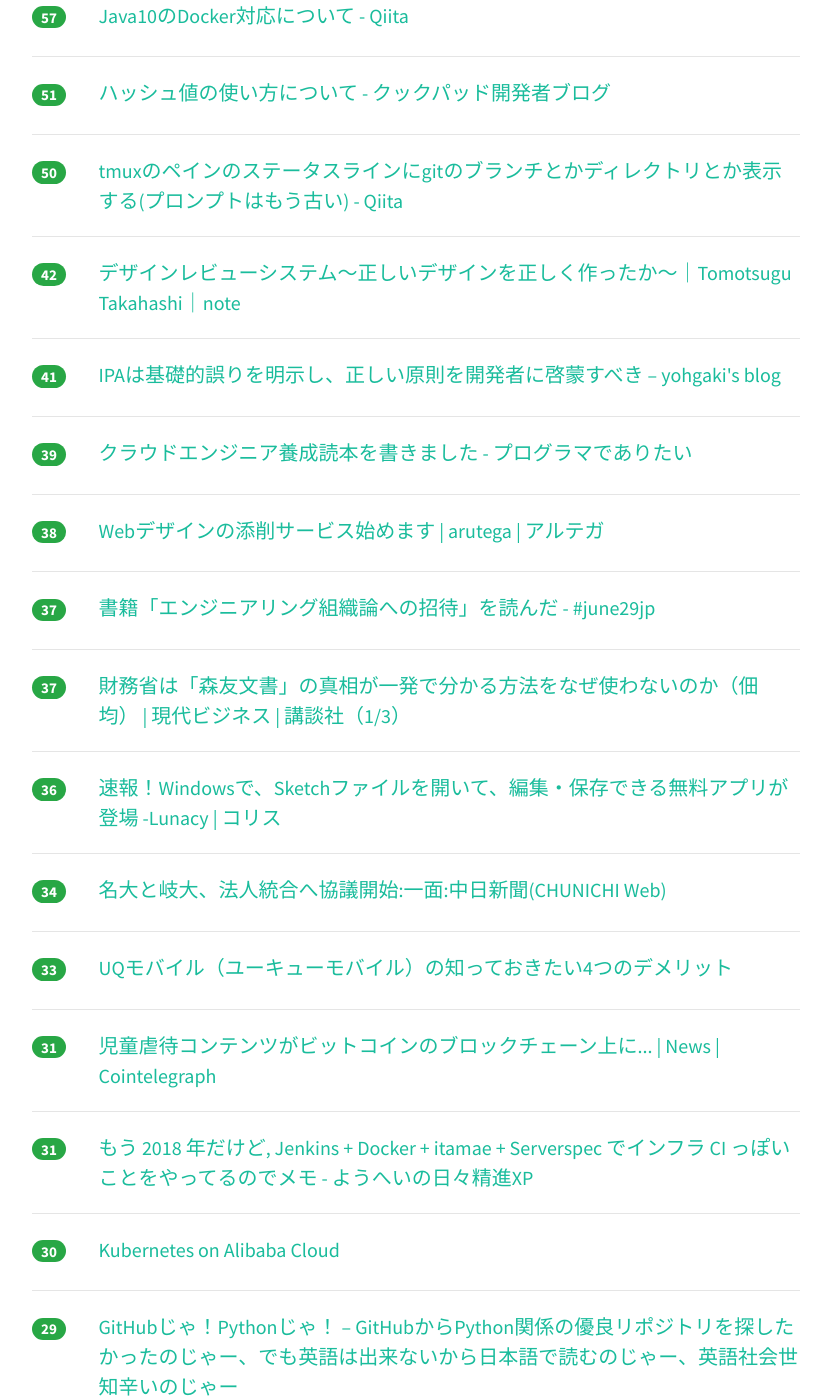
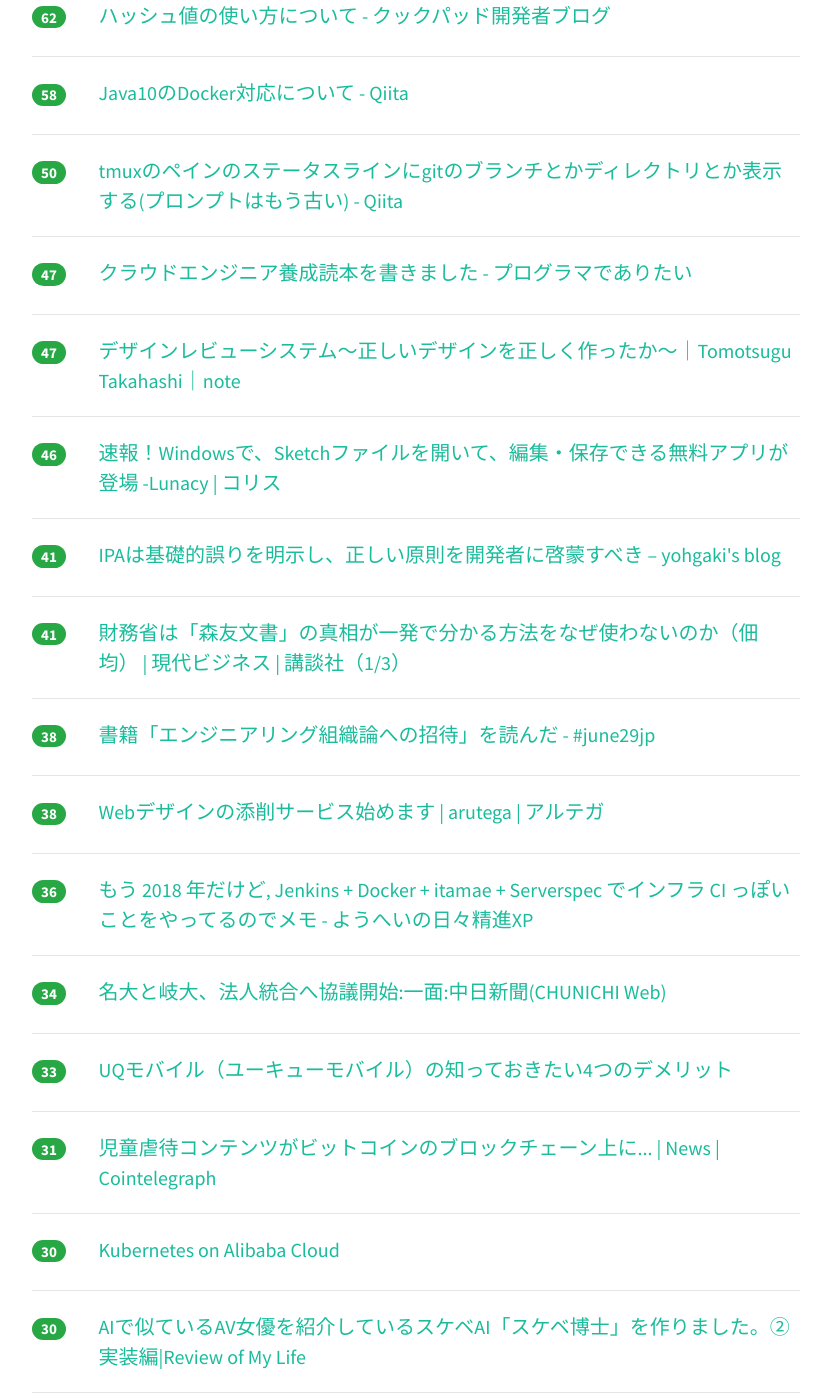
Before and after one commit to yatta47/hatena-matome-site, a Jekyll site: the page built from _posts/2018-03-22-hatena.md, in a window 1280 px wide and 1400 px high, scrolled down 987 px. Shown: the whole window, without its empty margins (224-1055 px from the left). Built offline with Jekyll 4.4.1, drawn with Linux system fonts in a browser that asks for light colours; nearby versions of some CDN libraries; some of the changed text lies outside the part shown.

Commit message:
Updated 2018-03-22

```diff
--- a/_posts/2018-03-22-hatena.md
+++ b/_posts/2018-03-22-hatena.md
@@ -1,38 +1,38 @@
 ---
 layout: post
 title:  "2018-03-22 はてぶIT"
-date:   2018-03-22 16:02:50
+date:   2018-03-22 17:01:25
 tags: [it-hotentry]
 ---
-48 件のデータあり
+51 件のデータあり
 
 <hr><div class="row">
-<div class="col-1"><span class="badge badge-pill badge-success h2">635</span></div>
+<div class="col-1"><span class="badge badge-pill badge-success h2">644</span></div>
 <div class="col-11"><a href='http://www.publickey1.jp/blog/18/jenkins_xgitdockerkubernetescicd.html' target='_blank'>「Jenkins X」発表。Git/Docker/Kubernetesに特化したことでCI/CD環境の構築運用を自動化 － Publickey</a></div>
 </div>
 <hr>
 <div class="row">
-<div class="col-1"><span class="badge badge-pill badge-success h2">451</span></div>
+<div class="col-1"><span class="badge badge-pill badge-success h2">496</span></div>
 <div class="col-11"><a href='http://blog.kamipo.net/entry/2018/03/22/084126' target='_blank'>MySQLのクエリの良し悪しはrows_examinedで判断する - かみぽわーる</a></div>
 </div>
 <hr>
 <div class="row">
-<div class="col-1"><span class="badge badge-pill badge-success h2">242</span></div>
+<div class="col-1"><span class="badge badge-pill badge-success h2">251</span></div>
 <div class="col-11"><a href='https://speakerdeck.com/pyama86/linuxkomandodebotorunetukuwodiao-beru' target='_blank'>Linuxコマンドでボトルネックを調べる // Speaker Deck</a></div>
 </div>
 <hr>
 <div class="row">
-<div class="col-1"><span class="badge badge-pill badge-success h2">202</span></div>
+<div class="col-1"><span class="badge badge-pill badge-success h2">207</span></div>
 <div class="col-11"><a href='https://anond.hatelabo.jp/20180322014102' target='_blank'>はてな村とかなんとか</a></div>
 </div>
 <hr>
 <div class="row">
-<div class="col-1"><span class="badge badge-pill badge-success h2">120</span></div>
+<div class="col-1"><span class="badge badge-pill badge-success h2">138</span></div>
 <div class="col-11"><a href='https://gigazine.net/news/20180322-linux-kernel-map/' target='_blank'>Linuxカーネルのソースコードを機能とレイヤーで分類して表示してくれる「Linux kernel map」 - GIGAZINE</a></div>
 </div>
 <hr>
 <div class="row">
-<div class="col-1"><span class="badge badge-pill badge-success h2">110</span></div>
+<div class="col-1"><span class="badge badge-pill badge-success h2">131</span></div>
 <div class="col-11"><a href='http://d.hatena.ne.jp/hnw/20180321' target='_blank'>セキュリティの話題に丸腰で踏み込んでくる人を見た - hnwの日記</a></div>
 </div>
 <hr>
@@ -42,13 +42,13 @@ tags: [it-hotentry]
 </div>
 <hr>
 <div class="row">
-<div class="col-1"><span class="badge badge-pill badge-success h2">57</span></div>
-<div class="col-11"><a href='https://qiita.com/c9katayama/items/b427a008623f0e228c50' target='_blank'>Java10のDocker対応について - Qiita</a></div>
+<div class="col-1"><span class="badge badge-pill badge-success h2">62</span></div>
+<div class="col-11"><a href='http://techlife.cookpad.com/entry/2018/03/22/082755' target='_blank'>ハッシュ値の使い方について - クックパッド開発者ブログ</a></div>
 </div>
 <hr>
 <div class="row">
-<div class="col-1"><span class="badge badge-pill badge-success h2">51</span></div>
-<div class="col-11"><a href='http://techlife.cookpad.com/entry/2018/03/22/082755' target='_blank'>ハッシュ値の使い方について - クックパッド開発者ブログ</a></div>
+<div class="col-1"><span class="badge badge-pill badge-success h2">58</span></div>
+<div class="col-11"><a href='https://qiita.com/c9katayama/items/b427a008623f0e228c50' target='_blank'>Java10のDocker対応について - Qiita</a></div>
 </div>
 <hr>
 <div class="row">
@@ -57,8 +57,18 @@ tags: [it-hotentry]
 </div>
 <hr>
 <div class="row">
-<div class="col-1"><span class="badge badge-pill badge-success h2">42</span></div>
+<div class="col-1"><span class="badge badge-pill badge-success h2">47</span></div>
+<div class="col-11"><a href='http://blog.takuros.net/entry/2018/03/22/090718' target='_blank'>クラウドエンジニア養成読本を書きました - プログラマでありたい</a></div>
+</div>
+<hr>
+<div class="row">
+<div class="col-1"><span class="badge badge-pill badge-success h2">47</span></div>
 <div class="col-11"><a href='https://note.mu/ttmtg/n/nc9ef0a890c3d' target='_blank'>デザインレビューシステム〜正しいデザインを正しく作ったか〜｜Tomotsugu Takahashi｜note</a></div>
+</div>
+<hr>
+<div class="row">
+<div class="col-1"><span class="badge badge-pill badge-success h2">46</span></div>
+<div class="col-11"><a href='https://coliss.com/articles/build-websites/operation/design/sketch-for-windows-lunacy.html' target='_blank'>速報！Windowsで、Sketchファイルを開いて、編集・保存できる無料アプリが登場 -Lunacy | コリス</a></div>
 </div>
 <hr>
 <div class="row">
@@ -67,8 +77,13 @@ tags: [it-hotentry]
 </div>
 <hr>
 <div class="row">
-<div class="col-1"><span class="badge badge-pill badge-success h2">39</span></div>
-<div class="col-11"><a href='http://blog.takuros.net/entry/2018/03/22/090718' target='_blank'>クラウドエンジニア養成読本を書きました - プログラマでありたい</a></div>
+<div class="col-1"><span class="badge badge-pill badge-success h2">41</span></div>
+<div class="col-11"><a href='http://gendai.ismedia.jp/articles/-/54944' target='_blank'>財務省は「森友文書」の真相が一発で分かる方法をなぜ使わないのか（佃 均） | 現代ビジネス | 講談社（1/3）</a></div>
+</div>
+<hr>
+<div class="row">
+<div class="col-1"><span class="badge badge-pill badge-success h2">38</span></div>
+<div class="col-11"><a href='https://june29.jp/2018/03/21/invitation-to-engineering-organization-theory-the-book/' target='_blank'>書籍「エンジニアリング組織論への招待」を読んだ - #june29jp</a></div>
 </div>
 <hr>
 <div class="row">
@@ -77,18 +92,8 @@ tags: [it-hotentry]
 </div>
 <hr>
 <div class="row">
-<div class="col-1"><span class="badge badge-pill badge-success h2">37</span></div>
-<div class="col-11"><a href='https://june29.jp/2018/03/21/invitation-to-engineering-organization-theory-the-book/' target='_blank'>書籍「エンジニアリング組織論への招待」を読んだ - #june29jp</a></div>
-</div>
-<hr>
-<div class="row">
-<div class="col-1"><span class="badge badge-pill badge-success h2">37</span></div>
-<div class="col-11"><a href='http://gendai.ismedia.jp/articles/-/54944' target='_blank'>財務省は「森友文書」の真相が一発で分かる方法をなぜ使わないのか（佃 均） | 現代ビジネス | 講談社（1/3）</a></div>
-</div>
-<hr>
-<div class="row">
 <div class="col-1"><span class="badge badge-pill badge-success h2">36</span></div>
-<div class="col-11"><a href='https://coliss.com/articles/build-websites/operation/design/sketch-for-windows-lunacy.html' target='_blank'>速報！Windowsで、Sketchファイルを開いて、編集・保存できる無料アプリが登場 -Lunacy | コリス</a></div>
+<div class="col-11"><a href='http://inokara.hateblo.jp/entry/2018/03/21/152609' target='_blank'>もう 2018 年だけど, Jenkins + Docker + itamae + Serverspec でインフラ CI っぽいことをやってるのでメモ - ようへいの日々精進XP</a></div>
 </div>
 <hr>
 <div class="row">
@@ -107,13 +112,13 @@ tags: [it-hotentry]
 </div>
 <hr>
 <div class="row">
-<div class="col-1"><span class="badge badge-pill badge-success h2">31</span></div>
-<div class="col-11"><a href='http://inokara.hateblo.jp/entry/2018/03/21/152609' target='_blank'>もう 2018 年だけど, Jenkins + Docker + itamae + Serverspec でインフラ CI っぽいことをやってるのでメモ - ようへいの日々精進XP</a></div>
+<div class="col-1"><span class="badge badge-pill badge-success h2">30</span></div>
+<div class="col-11"><a href='https://www.slideshare.net/YoshidaShingo/kubernetes-on-alibaba-cloud' target='_blank'>Kubernetes on Alibaba Cloud</a></div>
 </div>
 <hr>
 <div class="row">
 <div class="col-1"><span class="badge badge-pill badge-success h2">30</span></div>
-<div class="col-11"><a href='https://www.slideshare.net/YoshidaShingo/kubernetes-on-alibaba-cloud' target='_blank'>Kubernetes on Alibaba Cloud</a></div>
+<div class="col-11"><a href='https://review-of-my-life.blogspot.com/2018/03/sukebe-ai-development.html' target='_blank'>AIで似ているAV女優を紹介しているスケベAI「スケベ博士」を作りました。②実装編|Review of My Life</a></div>
 </div>
 <hr>
 <div class="row">
@@ -122,13 +127,18 @@ tags: [it-hotentry]
 </div>
 <hr>
 <div class="row">
+<div class="col-1"><span class="badge badge-pill badge-success h2">29</span></div>
+<div class="col-11"><a href='http://blog.hiroppy.me/entry/nodejs-esm' target='_blank'>Node.jsとECMAScript Modules - 技術探し</a></div>
+</div>
+<hr>
+<div class="row">
 <div class="col-1"><span class="badge badge-pill badge-success h2">27</span></div>
 <div class="col-11"><a href='https://wired.jp/2018/03/21/refugees-but-on-the-blockchain/' target='_blank'>ブロックチェーンが、社会から置き去りにされた「記録なき人々」の身分証明になる｜WIRED.jp</a></div>
 </div>
 <hr>
 <div class="row">
-<div class="col-1"><span class="badge badge-pill badge-success h2">26</span></div>
-<div class="col-11"><a href='http://blog.hiroppy.me/entry/nodejs-esm' target='_blank'>Node.jsとECMAScript Modules - 技術探し</a></div>
+<div class="col-1"><span class="badge badge-pill badge-success h2">27</span></div>
+<div class="col-11"><a href='https://av.watch.impress.co.jp/docs/news/1112876.html' target='_blank'>ボーズ、肩のせワイヤレススピーカーで周りの音も聞ける「SoundWear Companion」 - AV Watch</a></div>
 </div>
 <hr>
 <div class="row">
@@ -138,12 +148,7 @@ tags: [it-hotentry]
 <hr>
 <div class="row">
 <div class="col-1"><span class="badge badge-pill badge-success h2">24</span></div>
-<div class="col-11"><a href='https://review-of-my-life.blogspot.com/2018/03/sukebe-ai-development.html' target='_blank'>AIで似ているAV女優を紹介しているスケベAI「スケベ博士」を作りました。②実装編|Review of My Life</a></div>
-</div>
-<hr>
-<div class="row">
-<div class="col-1"><span class="badge badge-pill badge-success h2">24</span></div>
-<div class="col-11"><a href='https://av.watch.impress.co.jp/docs/news/1112876.html' target='_blank'>ボーズ、肩のせワイヤレススピーカーで周りの音も聞ける「SoundWear Companion」 - AV Watch</a></div>
+<div class="col-11"><a href='https://qiita.com/applideveloper/items/e8c18bcec6e570c20d60' target='_blank'>ScalaMatsuri2018資料まとめ+年収アンケートの結果 - Qiita</a></div>
 </div>
 <hr>
 <div class="row">
@@ -162,8 +167,28 @@ tags: [it-hotentry]
 </div>
 <hr>
 <div class="row">
+<div class="col-1"><span class="badge badge-pill badge-success h2">23</span></div>
+<div class="col-11"><a href='https://deepage.net/features/numpy/' target='_blank'>あなたのデータサイエンス力を飛躍的に向上させるNumPy徹底入門 - DeepAge</a></div>
+</div>
+<hr>
+<div class="row">
+<div class="col-1"><span class="badge badge-pill badge-success h2">22</span></div>
+<div class="col-11"><a href='http://www.itmedia.co.jp/enterprise/articles/1803/22/news013.html' target='_blank'>年間1000円、エフエム和歌山のAIアナウンサー「ナナコ」の裏側 (1/2) - ITmedia エンタープライズ</a></div>
+</div>
+<hr>
+<div class="row">
 <div class="col-1"><span class="badge badge-pill badge-success h2">21</span></div>
 <div class="col-11"><a href='http://forza.cocolog-nifty.com/blog/2018/03/excelweb-0889.html' target='_blank'>静的ジェネレータを使ってExcelマニュアルをWeb公開するアイデア: プログラマの思索</a></div>
+</div>
+<hr>
+<div class="row">
+<div class="col-1"><span class="badge badge-pill badge-success h2">21</span></div>
+<div class="col-11"><a href='https://anond.hatelabo.jp/20180311123437' target='_blank'>バーチャレ！</a></div>
+</div>
+<hr>
+<div class="row">
+<div class="col-1"><span class="badge badge-pill badge-success h2">20</span></div>
+<div class="col-11"><a href='https://number333.org/2018/03/21/macbook12inch-dailyuse/' target='_blank'>Macbook12インチの使い方。仕事編・休日編</a></div>
 </div>
 <hr>
 <div class="row">
@@ -172,13 +197,8 @@ tags: [it-hotentry]
 </div>
 <hr>
 <div class="row">
-<div class="col-1"><span class="badge badge-pill badge-success h2">20</span></div>
-<div class="col-11"><a href='https://qiita.com/applideveloper/items/e8c18bcec6e570c20d60' target='_blank'>ScalaMatsuri2018資料まとめ+年収アンケートの結果 - Qiita</a></div>
-</div>
-<hr>
-<div class="row">
 <div class="col-1"><span class="badge badge-pill badge-success h2">19</span></div>
-<div class="col-11"><a href='http://www.itmedia.co.jp/enterprise/articles/1803/22/news013.html' target='_blank'>年間1000円、エフエム和歌山のAIアナウンサー「ナナコ」の裏側 (1/2) - ITmedia エンタープライズ</a></div>
+<div class="col-11"><a href='https://engineer.recruit-lifestyle.co.jp/techblog/2018-03-22-hpb-android-replace/' target='_blank'>ホットペッパービューティーのAndroidアプリをリプレイスしました - Tech Blog - Recruit Lifestyle Engineer</a></div>
 </div>
 <hr>
 <div class="row">
@@ -187,8 +207,8 @@ tags: [it-hotentry]
 </div>
 <hr>
 <div class="row">
-<div class="col-1"><span class="badge badge-pill badge-success h2">17</span></div>
-<div class="col-11"><a href='https://number333.org/2018/03/21/macbook12inch-dailyuse/' target='_blank'>Macbook12インチの使い方。仕事編・休日編</a></div>
+<div class="col-1"><span class="badge badge-pill badge-success h2">18</span></div>
+<div class="col-11"><a href='https://www.itsnicethat.com/news/netflix-sans-typeface-dalton-maag-graphic-design-210318' target='_blank'>It's Nice That | Netflix unveils Netflix Sans, a new custom typeface developed with Dalton Maag</a></div>
 </div>
 <hr>
 <div class="row">
@@ -198,17 +218,12 @@ tags: [it-hotentry]
 <hr>
 <div class="row">
 <div class="col-1"><span class="badge badge-pill badge-success h2">17</span></div>
-<div class="col-11"><a href='https://engineer.recruit-lifestyle.co.jp/techblog/2018-03-22-hpb-android-replace/' target='_blank'>ホットペッパービューティーのAndroidアプリをリプレイスしました - Tech Blog - Recruit Lifestyle Engineer</a></div>
-</div>
-<hr>
-<div class="row">
-<div class="col-1"><span class="badge badge-pill badge-success h2">16</span></div>
 <div class="col-11"><a href='http://www.ketancho.net/entry/2018/03/14/074500' target='_blank'>「SQLアンチパターン」を避けるためのチェックリスト③（SQLクエリ設計編） - log4ketancho</a></div>
 </div>
 <hr>
 <div class="row">
-<div class="col-1"><span class="badge badge-pill badge-success h2">15</span></div>
-<div class="col-11"><a href='https://anond.hatelabo.jp/20180311123437' target='_blank'>バーチャレ！</a></div>
+<div class="col-1"><span class="badge badge-pill badge-success h2">17</span></div>
+<div class="col-11"><a href='https://dev.classmethod.jp/cloud/aws/aws-training-edx-udemy/' target='_blank'>edXとUdemyでAWSトレーニングコースが受講できるようになりました ｜ Developers.IO</a></div>
 </div>
 <hr>
 <div class="row">
@@ -237,12 +252,12 @@ tags: [it-hotentry]
 </div>
 <hr>
 <div class="row">
+<div class="col-1"><span class="badge badge-pill badge-success h2">12</span></div>
+<div class="col-11"><a href='https://idolmaster-shinycolors.bxd.co.jp/campaign/' target='_blank'>ログイン｜283プロ事前登録ガシャ特設ページ｜スマートフォン向けブラウザゲーム「アイドルマスター シャイニーカラーズ(シャニマス)」</a></div>
+</div>
+<hr>
+<div class="row">
 <div class="col-1"><span class="badge badge-pill badge-success h2">11</span></div>
 <div class="col-11"><a href='http://twitter.com/soro_bea/status/976386088175419394' target='_blank'>soro_beaさんのツイート: "黙れ、極左の #文春。地方は今過疎化で深刻な事態。新学部ができれば人口増で地方経済は潤う。そこで市が何とか新学部の誘致の為、市を上げて誘致運動するのは</a></div>
 </div>
 <hr>
-<div class="row">
-<div class="col-1"><span class="badge badge-pill badge-success h2">11</span></div>
-<div class="col-11"><a href='https://idolmaster-shinycolors.bxd.co.jp/campaign/' target='_blank'>ログイン｜283プロ事前登録ガシャ特設ページ｜スマートフォン向けブラウザゲーム「アイドルマスター シャイニーカラーズ(シャニマス)」</a></div>
-</div>
-<hr>
```
